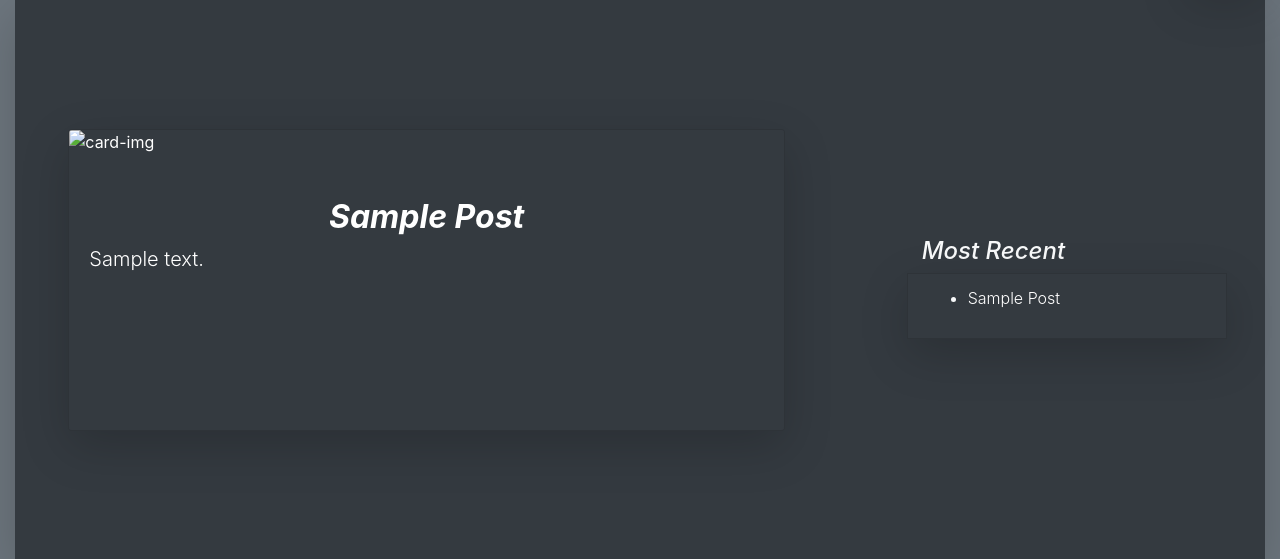
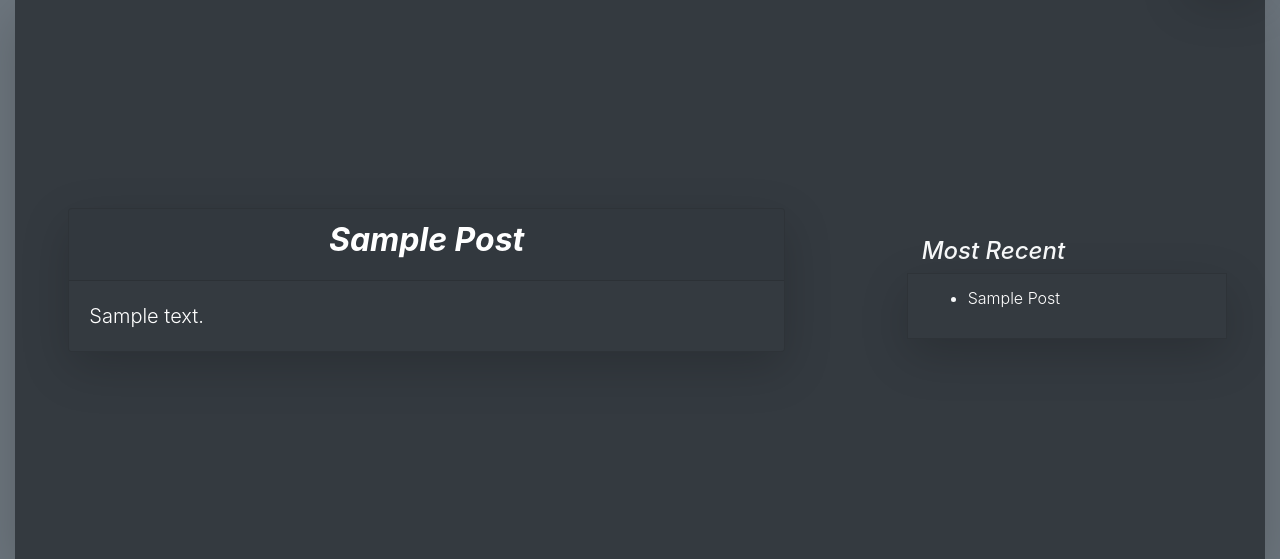
Before and after one commit to goekezie/djangoblog, a Django app: page / in a window 1280 px wide. Shown: the part 66-625 px from the top of the page. Run offline with Django 3.2, Linux system fonts and the light colour scheme; tables that the repository leaves empty hold one stand-in row (values such as "Sample post"); grey boxes marked "Sample" are stand-in pictures; some libraries are stand-ins or nearby versions.

Commit message:
card problems homepage

```diff
--- a/dev/templates/dev/index.html
+++ b/dev/templates/dev/index.html
@@ -10,9 +10,9 @@
                     {% for epost in eposts %}
 
                     <div class="col-md-7 container-fluid ">
+
                         <div class="card bg-dark text-white shadow-lg">
-                            <img class="card-img bg-dark" src="" alt="card-img" width="70px" height="300px">
-                            <div class="card-img-overlay my-5">
+                            <div class="card-header">
                                 <h1 class="text-danger text-uppercase font-weight-bold font-italic">
                                     <a class="text-white" href="{% url 'details' epost.slug %}">
                                         <h2 class="HomepageTittle text-capitalize font-weight-bold text-justify text-md-center">
@@ -21,9 +21,11 @@
                                     </a>
 
                                 </h1>
-                              <p class="card-text lead">
-                                {{ epost.content|truncatechars:400|safe }}
-                              </p>
+                            </div>
+                            <div class="card-body">
+                                <p class="card-text lead">
+                                    {{ epost.content|truncatechars:400|safe }}
+                                  </p>
                             </div>
                           </div>
                           {% endfor %}
```
Also changed, not shown: dev/static/dev/phy.jpg (deleted), dev/static/dev/twitter.png (deleted).
